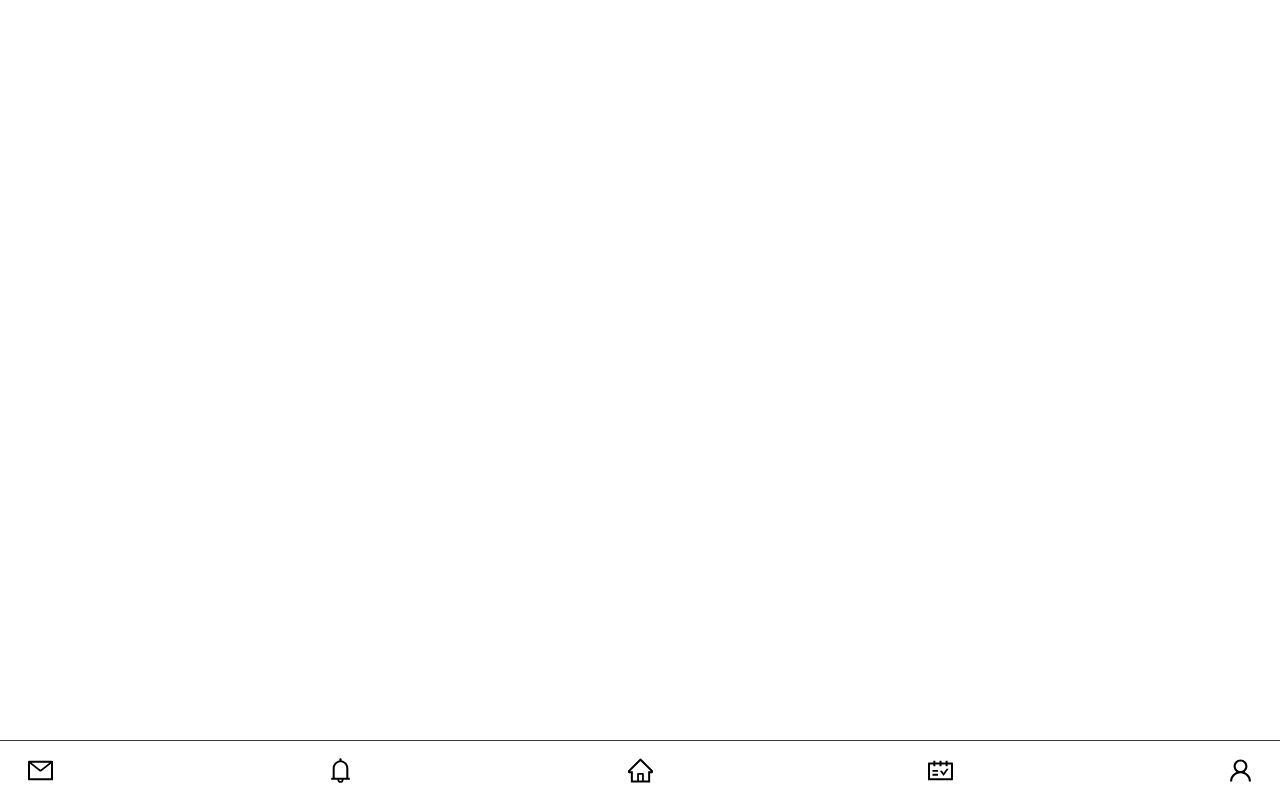
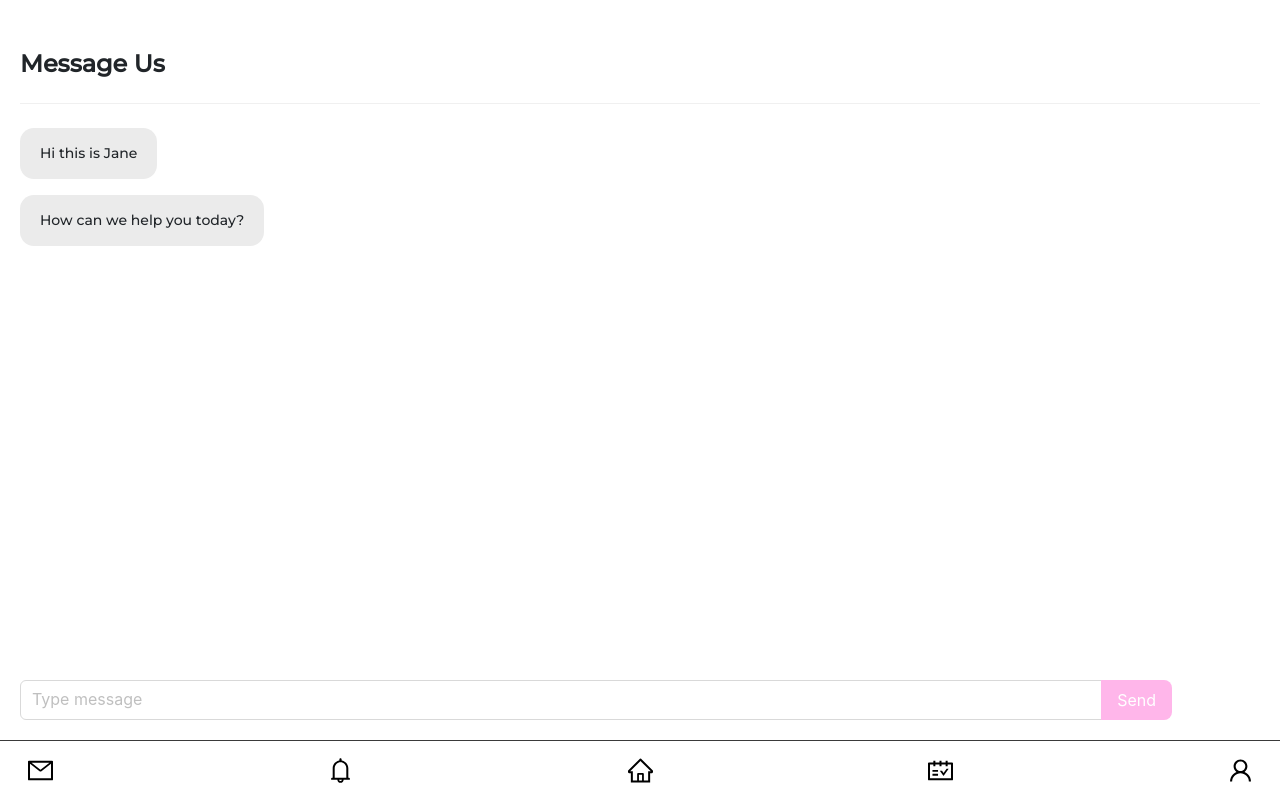
Before and after one commit to Danuja-Kowaski/salon_shahinas_app, a React (Create React App) app in the folder client/: page /messages in a window 1280 px wide. Before the commit this address had no page. Built offline with nearby package versions, Linux system fonts and the light colour scheme.

Commit message:
created messaging page

```diff
--- a/client/src/App/App.js
+++ b/client/src/App/App.js
@@ -18,6 +18,7 @@ import RegisterPage from "./Pages/RegisterPage";
 import HomePage from "./Pages/HomePage";
 import BookingPage from "./Pages/BookingPage";
 import BookingConfirm from "./Pages/BookingConfirm";
+import Messages from "./Pages/Messages";
 import "./styles.scss";
 
 function App() {
@@ -37,6 +38,7 @@ function App() {
                 <Route path="/booking" element={<BookingPage />} />
                 <Route path="/booking-confirm" element={<BookingConfirm />} />
                 <Route path="/booking-summary" element={<BookingSummary />} />
+                <Route path="/messages" element={<Messages />} />
             </Routes>
             <div className="navbar">
                 <CustomLink to="/messages">
--- /dev/null
+++ b/client/src/App/Pages/Messages/index.js
@@ -0,0 +1,69 @@
+import { React, useState, useEffect } from "react";
+
+import { Divider, Skeleton, Input } from "antd";
+
+import "./styles.sass";
+
+const Messages = () => {
+    const { Search } = Input;
+    const [showMsg, setShowMsg] = useState(false);
+
+    const [msgArr, setMsgArr] = useState([
+        {
+            text: "Hi this is Jane",
+            received: true,
+        },
+        {
+            text: "How can we help you today?",
+            received: true,
+        },
+    ]);
+
+    useEffect(() => {
+        setTimeout(() => {
+            setShowMsg(true);
+        }, 1000);
+    }, []);
+
+    const onSearch = (msg) => {
+        const message = {
+            text: msg,
+            received: false,
+        };
+        setMsgArr([...msgArr, message]);
+    };
+
+    const renderMessages = () => {
+        if (showMsg) {
+            return msgArr.map((item) => (
+                <div
+                    className={`message-item ${
+                        item.received ? "left" : "right"
+                    }`}
+                >
+                    <p>{item.text}</p>
+                </div>
+            ));
+        }
+        return <Skeleton />;
+    };
+
+    return (
+        <div className="messages-section">
+            <h4>Message Us</h4>
+            <Divider />
+            <div className="messages-wrapper">{renderMessages()}</div>
+            <div className="message-input">
+                <Search
+                    placeholder="Type message"
+                    allowClear
+                    enterButton="Send"
+                    size="large"
+                    onSearch={onSearch}
+                />
+            </div>
+        </div>
+    );
+};
+
+export default Messages;
--- /dev/null
+++ b/client/src/App/Pages/Messages/styles.sass
@@ -0,0 +1,40 @@
+@import '../../../styles/variables.sass'
+
+.messages-section
+    position: relative
+    height: calc(100vh - 60px)
+    width: 100%
+    padding: 20px
+
+    h4
+        font-weight: bold
+        margin-top: 30px
+        margin-bottom: 20px
+
+    .messages-wrapper
+        display: flex
+        flex-direction: column
+        width: 100%
+        overflow-y: scroll
+        max-height: 70vh
+
+        .message-item
+
+            p
+                width: fit-content
+                // max-width: 70vw
+                background-color: $secondary
+                padding: 15px 20px 15px 20px
+                border-radius: 14px
+                font-size: 14px
+
+        .right
+            align-self: flex-end
+
+            p
+                background-color: $primary
+
+    .message-input
+        width: 90vw
+        position: absolute
+        bottom: 20px
```
